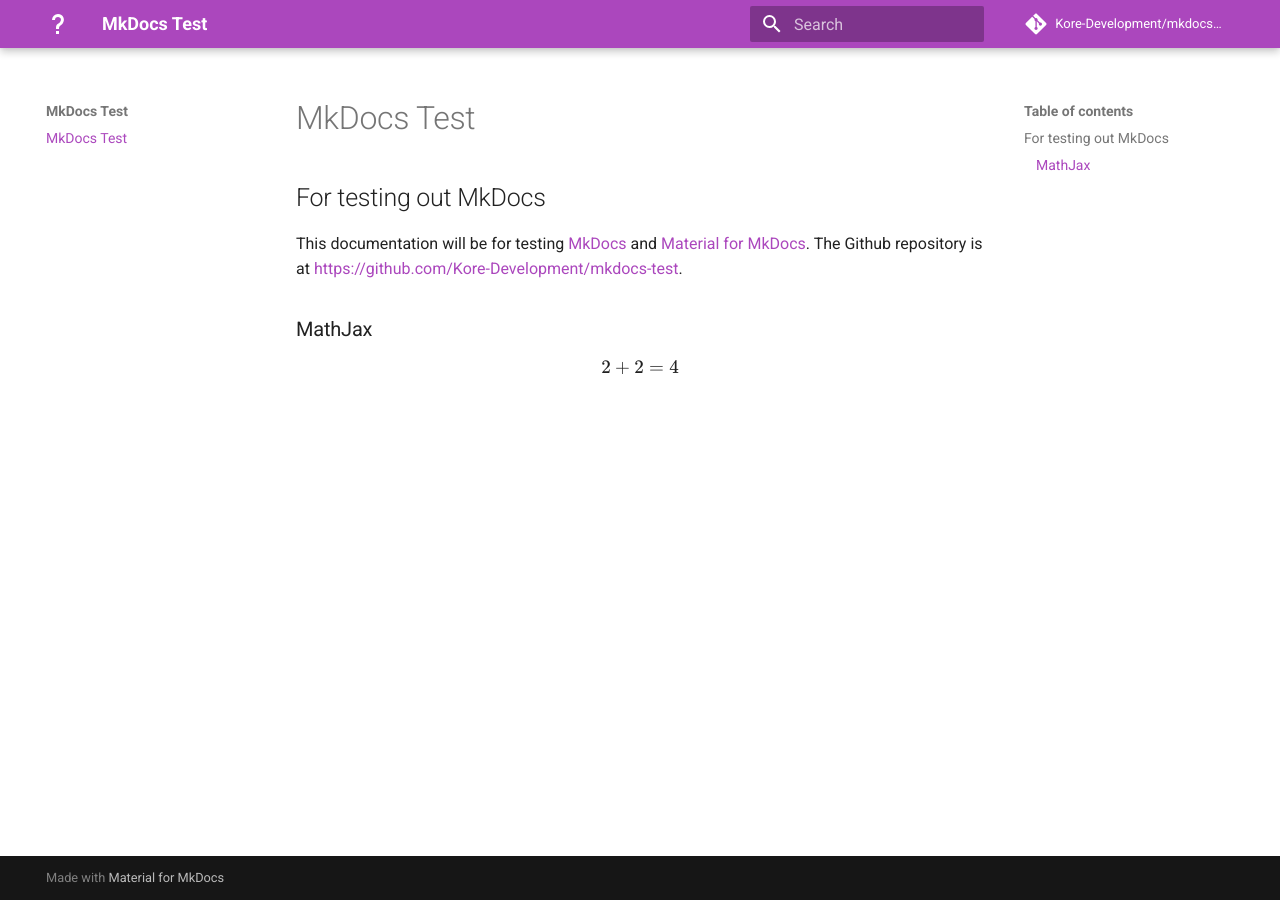
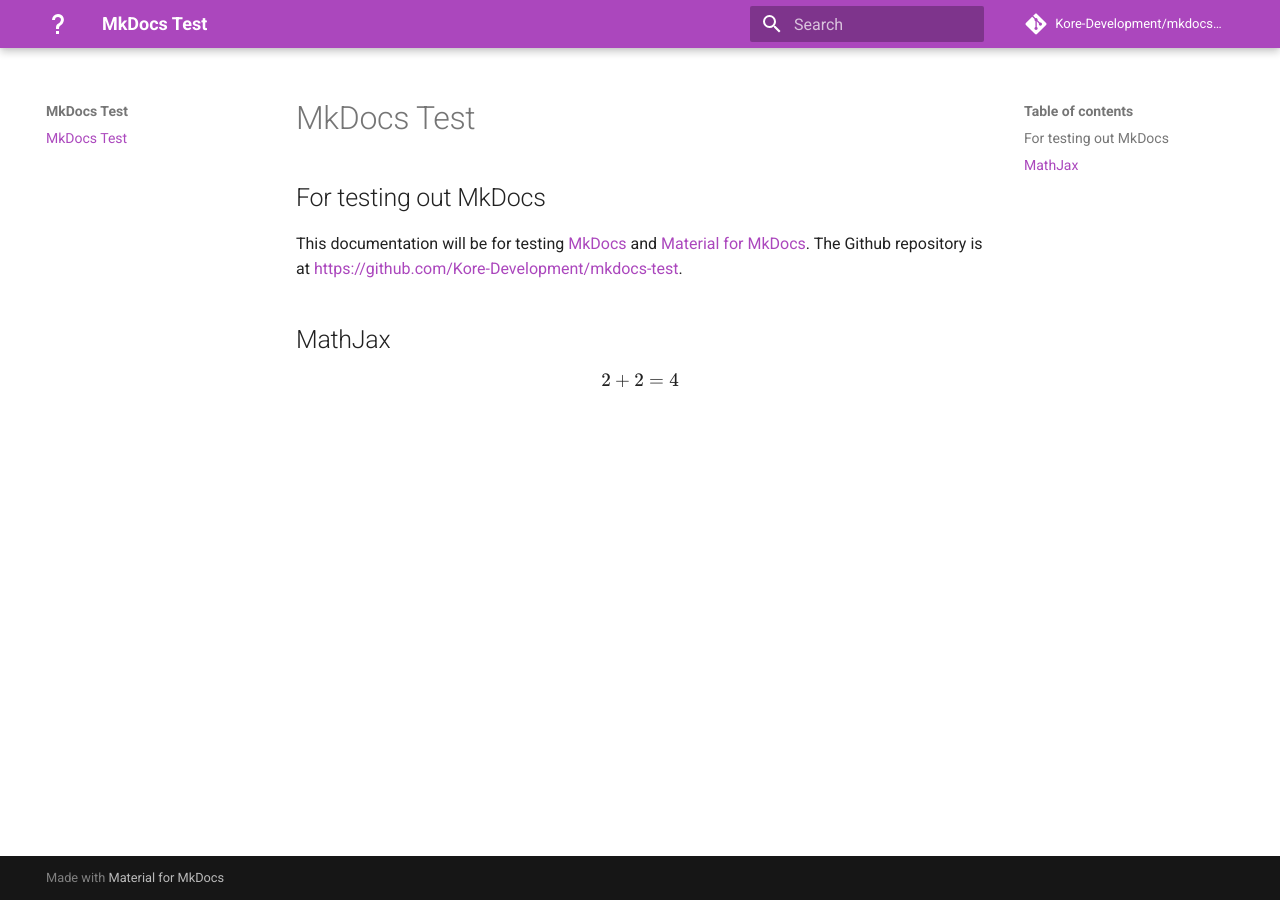
Before and after one commit to Kore-Development/mkdocs-test, an MkDocs documentation site: the page built from docs/index.md, in a window 1280 px wide. Built offline with MkDocs 1.6.1 and Material for MkDocs 9.7.7, drawn with Linux system fonts in a browser that asks for light colours; formulas are drawn with MathJax 3; comment, search, counter and statistics services are not loaded.

```diff
--- a/docs/index.md
+++ b/docs/index.md
@@ -1,7 +1,7 @@
 # MkDocs Test
 ## For testing out MkDocs
 This documentation will be for testing [MkDocs](https://www.mkdocs.org/) and [Material for MkDocs](https://squidfunk.github.io/mkdocs-material/). The Github repository is at [https://github.com/Kore-Development/mkdocs-test](https://github.com/Kore-Development/mkdocs-test).
-### MathJax
+## MathJax
 $$
 2+2=4
 $$
```
